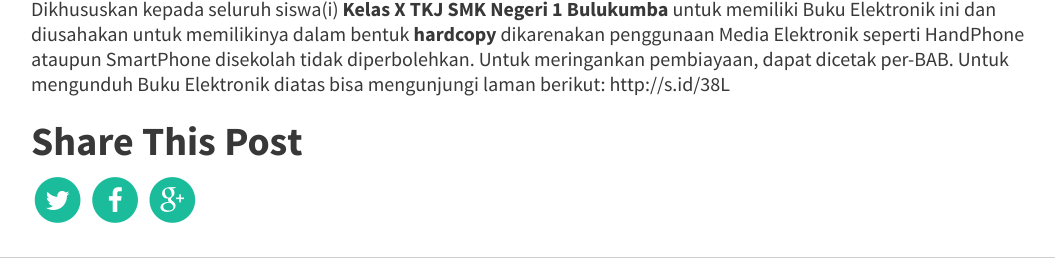
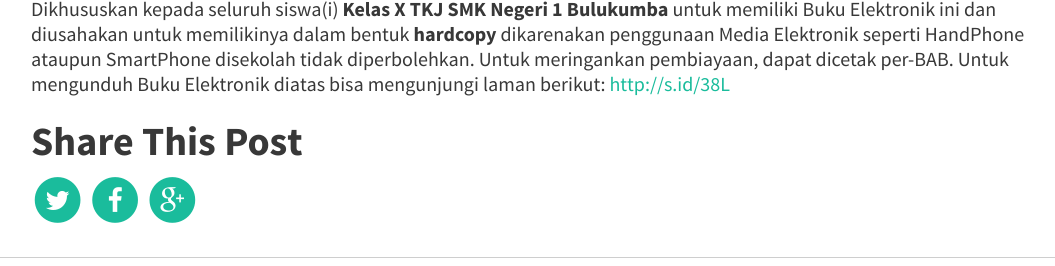
Before and after one commit to ngurajeka/ngurajeka.github.io, a Jekyll site: the page built from _posts/tkj/2015-01-12-buku-pemrograman-web-semester-genap-kelas-1-tkj.markdown, in a window 1280 px wide, cut to the strip 833-1099 px from the top of the page. Shown: the whole strip, without its empty margins (97-1152 px from the left). Built offline with Jekyll 4.4.1, drawn with Linux system fonts in a browser that asks for light colours; part of the change alters nothing that is shown.

```diff
--- a/_posts/tkj/2015-01-12-buku-pemrograman-web-semester-genap-kelas-1-tkj.markdown
+++ b/_posts/tkj/2015-01-12-buku-pemrograman-web-semester-genap-kelas-1-tkj.markdown
@@ -11,4 +11,4 @@ Berikut adalah buku elektronik Pemrograman Web Semester 2 untuk Siswa(i) Kelas X
 
 ![](https://farm9.staticflickr.com/8682/16072998718_bbf1a8aac5_z_d.jpg)
 
-Dikhususkan kepada seluruh siswa(i) **Kelas X TKJ SMK Negeri 1 Bulukumba** untuk memiliki Buku Elektronik ini dan diusahakan untuk memilikinya dalam bentuk **hardcopy** dikarenakan penggunaan Media Elektronik seperti HandPhone ataupun SmartPhone disekolah tidak diperbolehkan. Untuk meringankan pembiayaan, dapat dicetak per-BAB. Untuk mengunduh Buku Elektronik diatas bisa mengunjungi laman berikut: http://s.id/38L
+Dikhususkan kepada seluruh siswa(i) **Kelas X TKJ SMK Negeri 1 Bulukumba** untuk memiliki Buku Elektronik ini dan diusahakan untuk memilikinya dalam bentuk **hardcopy** dikarenakan penggunaan Media Elektronik seperti HandPhone ataupun SmartPhone disekolah tidak diperbolehkan. Untuk meringankan pembiayaan, dapat dicetak per-BAB. Untuk mengunduh Buku Elektronik diatas bisa mengunjungi laman berikut: [http://s.id/38L](http://s.id/38L)
```
